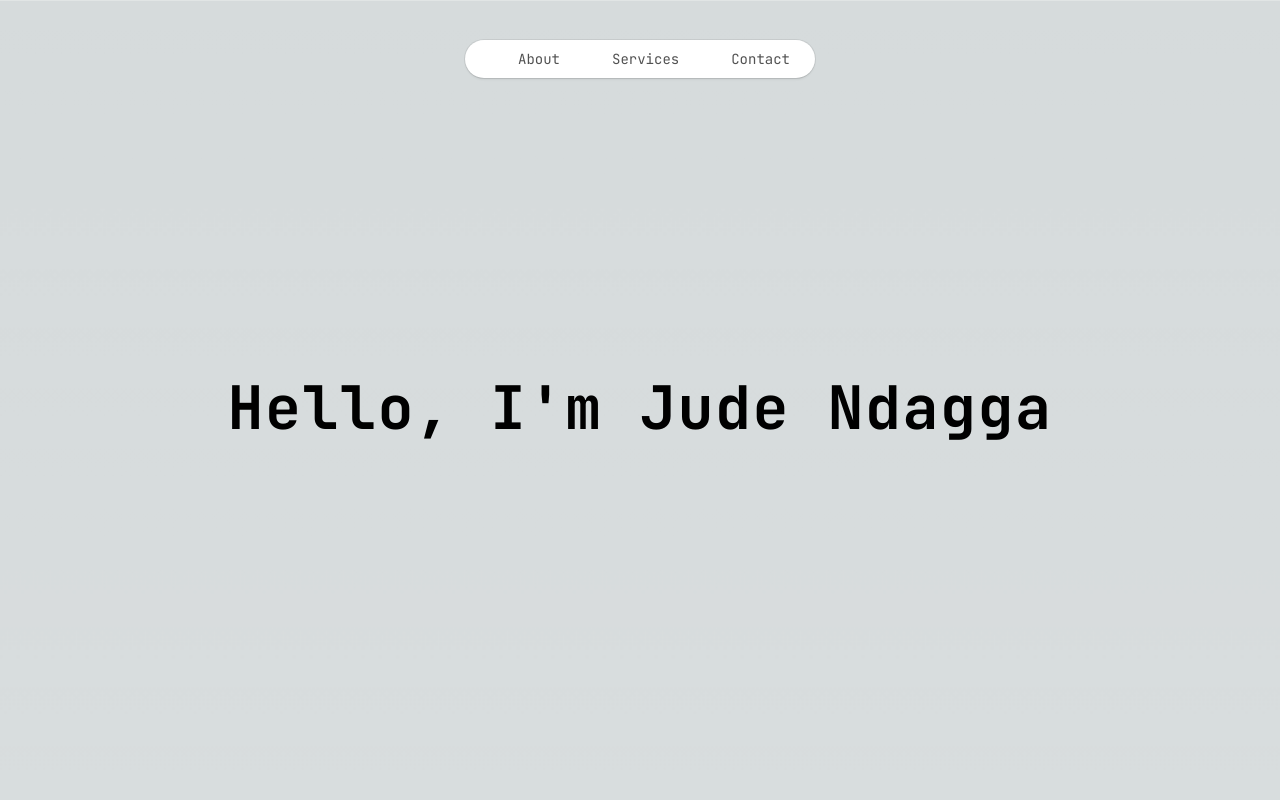
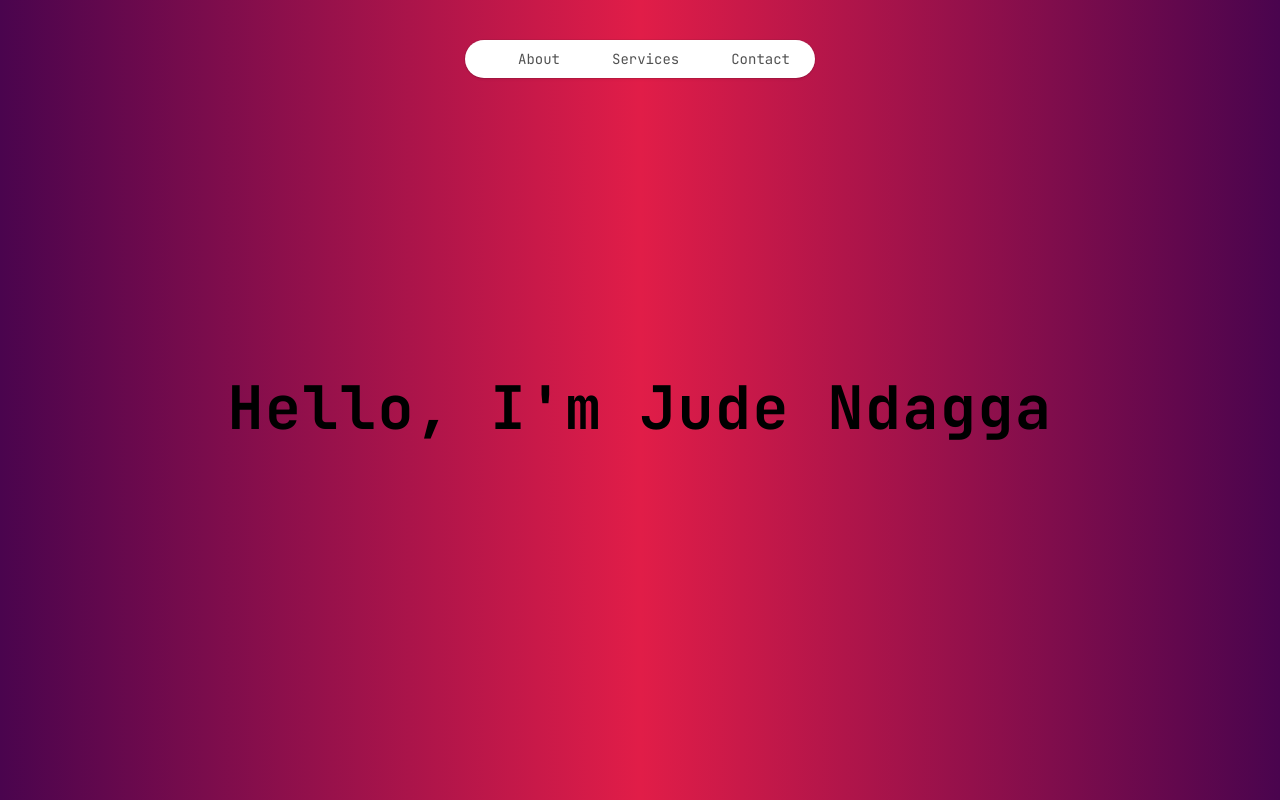
Before and after one commit to judeNdagga/portfolio, a Next.js app: page / in a window 1280 px wide. Shown: the top 800 px of the page. Built offline with nearby package versions, Linux system fonts and the light colour scheme.

Commit message:
add background

```diff
--- a/src/app/page.tsx
+++ b/src/app/page.tsx
@@ -16,7 +16,7 @@ export default function Home() {
   }, []);
 
   return (
-    <div>
+    <div className="bg-gradient-to-r from-fuchsia-950 via-rose-600 to-fuchsia-950">
       <Intro/>
       <About/>
       <Projects/>
```
